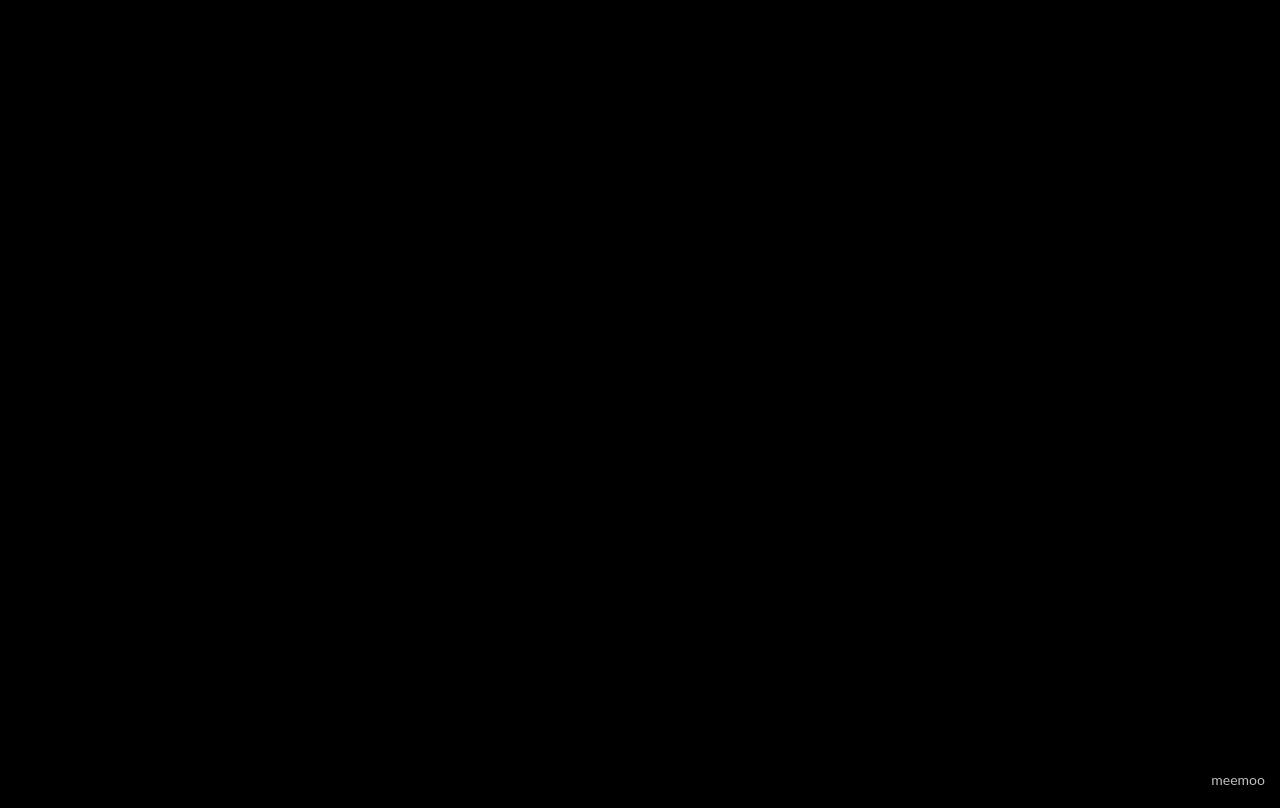
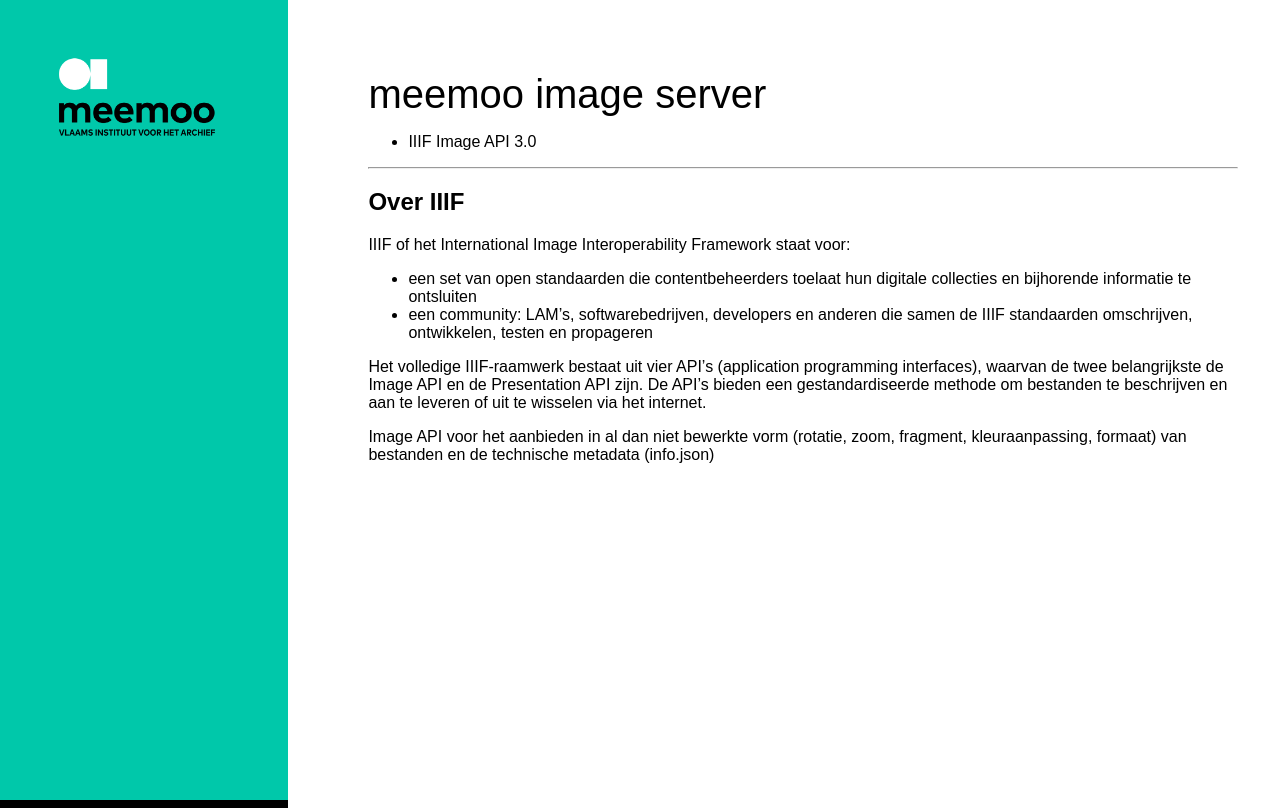
Before and after one commit to viaacode/openseadragon-client, a website: page public/index.html in a window 1280 px wide. Drawn offline with Linux system fonts and the light colour scheme; a web font is replaced by a local one.

Commit message:
Add branded index.html (stub)

```diff
--- a/public/index.html
+++ b/public/index.html
@@ -1,12 +1,132 @@
-<!DOCTYPE html>
-<html lang="en">
-  <head>
-    <meta charset="UTF-8" />
-    <title>meemoo images</title>
-    <link rel="stylesheet" href="styles/client.css" />
-  </head>
+<html>
 
-  <body>
-    <div class="brand">meemoo</div>
-  </body>
+<head>
+    <title>meemoo image server</title>
+    <meta charset="utf-8">
+    <meta name="viewport" content="width=device-width, initial-scale=1.0">
+    <style>
+        @import url('http://fonts.cdnfonts.com/css/sofia-pro');
+    </style>
+    <style type="text/css">
+        html {
+            min-height: 100%;
+            background-color: #000;
+            margin: 0;
+        }
+
+        body {
+            font-family: 'Sofia Pro', Avenir, sans-serif;
+            height: 100%;
+            color: rgb(0, 0, 0);
+            box-sizing: border-box;
+            position: relative;
+            background: fixed;
+            background-size: cover;
+            background-position: center;
+            background-color: rgb(0, 200, 170);
+            margin: 0;
+            font-size: 16px;
+            padding: 3%;
+        }
+
+        #page {
+            position: fixed;
+            height: 100%;
+            width: 100%;
+            display: flex;
+            flex-direction: row;
+        }
+
+        section {
+            height: 100%;
+            width: 100%;
+        }
+
+        .column--left {
+            background-image: url('meemoo-logo_lockup-black_white-rgb.png');
+            background-repeat: no-repeat;
+            background-origin: content-box;
+            background-attachment: scroll;
+            background-position: left top;
+            background-size: 60%;
+            padding: 30px;
+            margin: -30px;
+            width: 30%;
+            min-width: 330px;
+        }
+
+        .column--right {
+            padding: 5rem;
+            margin: -5rem 0 0 -5rem;*/
+            flex-grow: 1;
+            background-color: white;
+            height: 100%;
+        }
+
+        h1 {
+            font-size: 2.5em;
+            text-align: left;
+            font-weight: 300;
+            margin-bottom: 1rem;
+        }
+
+        a {
+            text-decoration: none;
+            color: inherit;
+        }
+    </style>
+</head>
+
+<body>
+    <div id="page">
+        <section class="column--left">
+            <header>
+                <!--<img src="meemoo-logo_lockup-black_white-rgb.png" title="meemoo, Vlaams Instituut voor Archievering" alt="logo meemoo" width="300px">-->
+            </header>
+        </section>
+        <section class="column--right">
+            <header>
+                <h1>
+                    meemoo image server
+                </h1>
+            </header>
+            <nav>
+                <ul>
+                    <li>
+                        <a href="/iiif">IIIF Image API 3.0</a>
+                    </li>
+                </ul>
+            </nav>
+            <hr />
+            <article>
+                <h2>
+                    Over IIIF
+                </h2>
+                <p>
+                    IIIF of het International Image Interoperability Framework staat voor:</p>
+                <ul>
+                    <li>
+                        een set van open standaarden die contentbeheerders toelaat hun digitale collecties en bijhorende
+                        informatie te ontsluiten
+                    </li>
+                    <li>
+                        een community: LAM’s, softwarebedrijven, developers en anderen die samen de IIIF standaarden
+                        omschrijven, ontwikkelen, testen en propageren
+                    </li>
+                </ul>
+                <p>
+                    Het volledige IIIF-raamwerk bestaat uit vier API’s (application programming interfaces), waarvan de
+                    twee belangrijkste de Image API en de Presentation API zijn. De API’s bieden een gestandardiseerde
+                    methode om bestanden te beschrijven en aan te leveren of uit te wisselen via het internet.</p>
+                </p>
+                <p>
+                    <a href="#">Image API voor het aanbieden in al dan niet bewerkte vorm (rotatie, zoom, fragment,
+                        kleuraanpassing, formaat) van bestanden en de technische metadata (info.json)
+                    </a>
+                </p>
+            </article>
+        </section>
+    </div>
+</body>
+
 </html>
```
Also changed, not shown: public/meemoo-logo_lockup-black_white-rgb.png (added).
